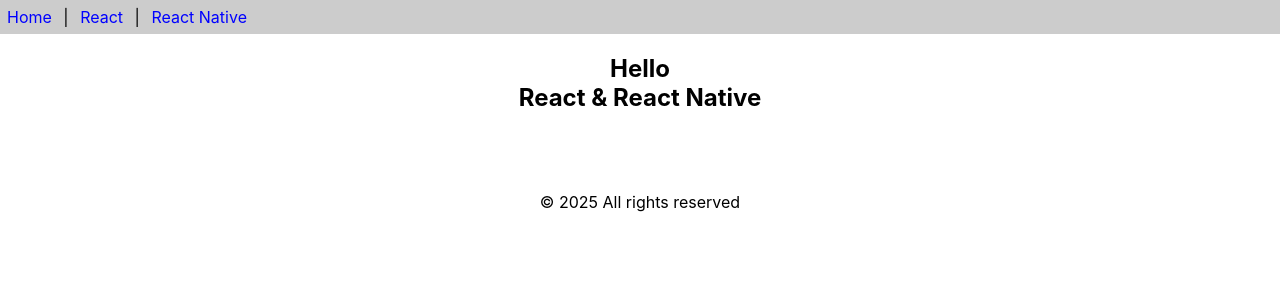
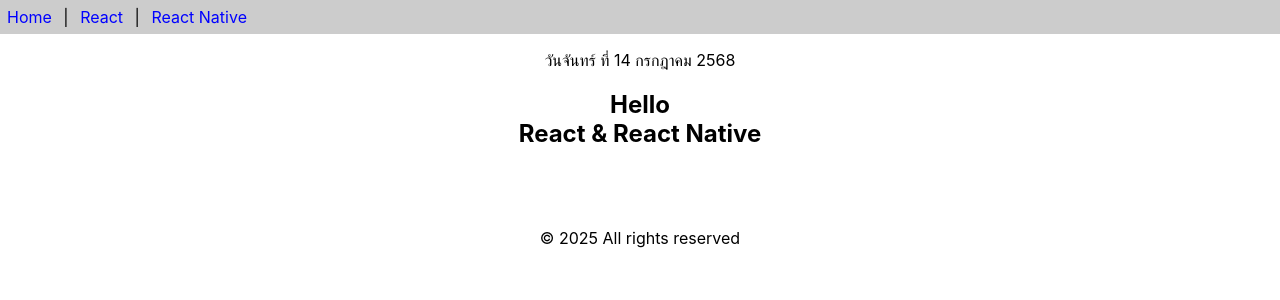
Before and after one commit to Chaiyapop4092/app1, a React (Create React App) app: page / in a window 1280 px wide. Shown: the top 300 px of the page. Built offline with nearby package versions, Linux system fonts and the light colour scheme.

Commit message:
Class Components
Week 05

```diff
--- a/src/App.js
+++ b/src/App.js
@@ -2,10 +2,16 @@
 import './App.css';
 import React from 'react';
 import {Header,Content,Footer} from './func-components'
+import Calendar from './class-components'
 
 function App() {
   return (
-    [<Header/>, <Content />, <Footer/>]
+    <>
+      <Header/>
+      <p><center><Calendar/></center></p>
+      <Content/>
+      <Footer/>
+    </>
   )
 }
 
--- /dev/null
+++ b/src/class-components.js
@@ -0,0 +1,23 @@
+import React, {Component} from 'react'
+export default class Calendar extends Component {
+    getDate() {
+        const dayNames = ['อาทิตย์', 'จันทร์', 'อังคาร', 'พุธ', 'พฤหัสบดี', 'ศุกร์',
+                          'เสาร์']
+
+        const monthNames = ['มกราคม', 'กุมภาพันธ์', 'มีนาคม', 'เมษายน',
+                            'พฤษภาคม', 'มิถุนายน', 'กรกฎาคม', 'สิงหาคม',
+                            'กันยนยน', 'ตุลาคม','พฤศจิกายน', 'ธันวาคม']
+
+        const date = new Date()
+        const weekDay = dayNames[date.getDay()]
+        const day = date.getDate()
+        const month = monthNames[date.getMonth()]
+        const year = date.getFullYear() + 543
+
+        return `วัน${weekDay} ที่ ${day} ${month} ${year}`
+    }// alt + 96 for backtick `
+
+    render() {
+        return <div>{this.getDate()}</div>
+    }
+}
```
